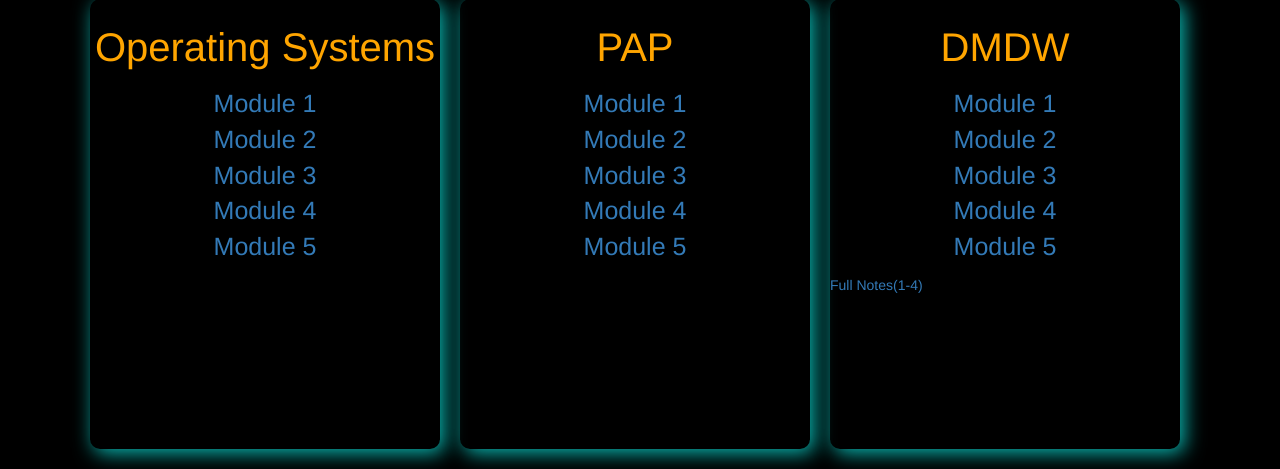
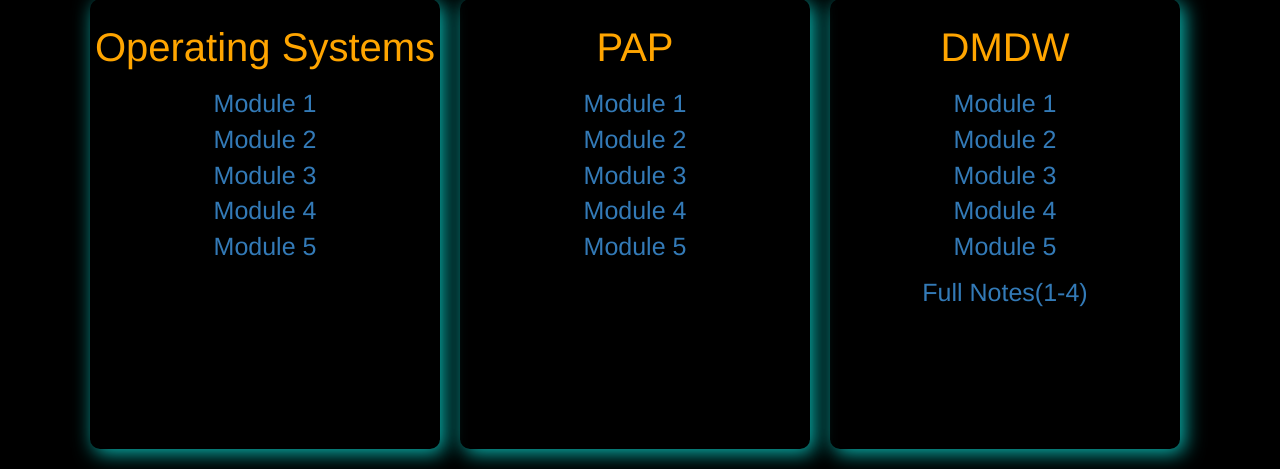
Before and after one commit to BryanCaldeira/Notes_App, a Django app: page /sem6/ in a window 1280 px wide. Shown: the part 1085-1554 px from the top of the page. Run offline with Django 3.2, Linux system fonts and the light colour scheme; some libraries are stand-ins or nearby versions.

Commit message:
Update sem6.html

```diff
--- a/templates/sem6.html
+++ b/templates/sem6.html
@@ -125,7 +125,7 @@
         <a href="{% static 'Sem6/DM/m3.pdf' %}">Module 3</a></br>
         <a href="{% static 'Sem6/DM/m4.pdf' %}">Module 4</a></br>
         <a href="{% static 'Sem6/DM/m5.pdf' %}">Module 5</a></p>
-        <p><a href="{% static 'Sem6/DM/full-notes.pdf' %}">Full Notes(1-4)</a></p>
+        <p style="text-align: center; font-size: 25px;margin-top:10px;"><a href="{% static 'Sem6/DM/full-notes.pdf' %}">Full Notes(1-4)</a></p>
       </div>
       <div class="sub">
         <p style="padding-top: 20px; text-align: center; color: orange; font-size: 40px;">Question</br>Papers</p>
```
